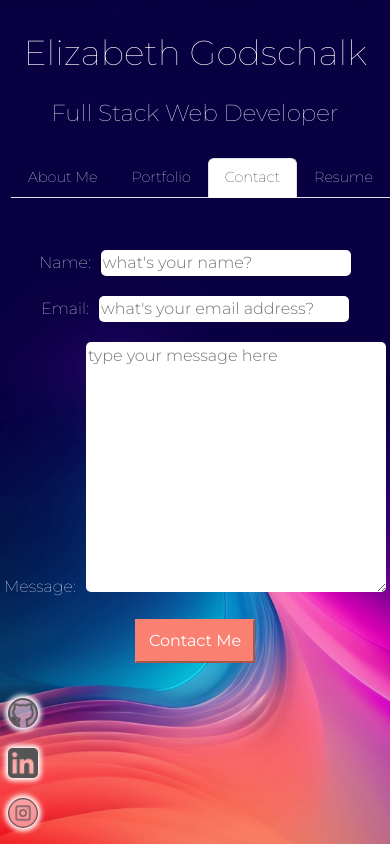
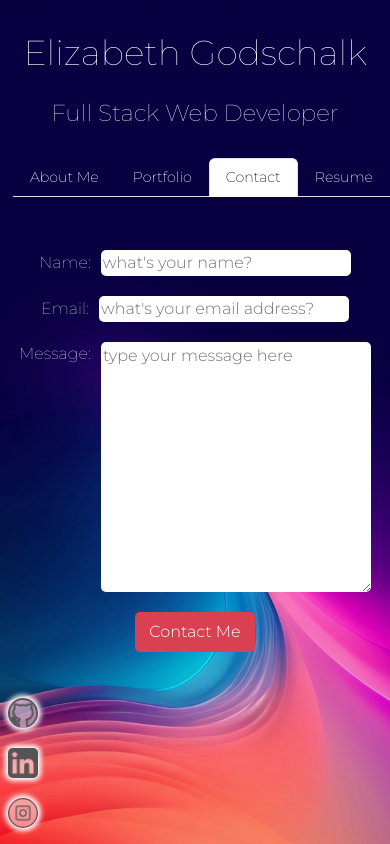
Before and after one commit to egodschalk/my-react-portfolio, a React (Vite) app: page /Contact in a window 390 px wide. Shown: the top 844 px of the page. Built offline with nearby package versions, Linux system fonts and the light colour scheme.

Commit message:
styling details

```diff
--- a/src/components/NavTabs.css
+++ b/src/components/NavTabs.css
@@ -66,6 +66,7 @@
         margin-left: 0;
         margin-right: 0;
         align-items: center;
-        font-size: 3.7vw;
+        font-size: 3.65vw;
+        font-weight: 200;
     }
   }
--- a/src/pages/About.css
+++ b/src/pages/About.css
@@ -60,13 +60,20 @@
 }
 
 @media screen and (max-width: 550px) {
+
+    .about-content {
+        top: 220px;
+    }
+
     .headshot {
         margin: 0 0 40px 0;
         width: 150px;
         height: 150px;
     }
+
     .about-text {
         min-width: 300px;
-        font-size: 1.75vh;
+        font-size: 4vw;
+        margin-left: 50px;
     }
 }
--- a/src/pages/Contact.css
+++ b/src/pages/Contact.css
@@ -37,12 +37,10 @@
     justify-content: center;
 }
 
-/* .label {
-    font-family: "Montserrat", sans-serif;
-    font-optical-sizing: auto;
-    font-weight: 100;
-    font-style: normal;
-} */
+.label-message {
+    display: flex;
+    top: 0;
+}
 
 .name,
 .email {
@@ -61,16 +59,22 @@
 }
 
 button {
-    background-color: salmon;
+    background-color: #d94051;
     color: white;
     padding: 8px;
     width: 120px;
-    border-color: salmon;
-    font-weight: 400;
+    /* border-color: #d94051; */
+    border: none;
+    border-radius: 5px;
+    font-weight: 300;
     margin-left: 300px;
     margin-right: 300px;
 }
 
+button:hover {
+    background-color: rgba(217, 64, 82, 0.876);
+    box-shadow: 0 0 5px 5px rgba(255, 255, 255, .5);
+}
 
 @media screen and (max-width: 1000px) {
     .contact-header {
@@ -88,7 +92,7 @@ button {
 
 @media screen and (max-width: 515px) {
     .message {
-        width: 300px;
+        width: 270px;
         height: 250px;
     }
 }
--- a/src/pages/Contact.jsx
+++ b/src/pages/Contact.jsx
@@ -18,7 +18,7 @@ export default function Contact() {
                         </label>
                     </div>
                     <div className='field'>
-                        <label className='label'>Message:
+                        <label className='label-message'>Message:
                             <textarea className="message" rows="8" cols="50" placeholder="type your message here"></textarea>
 
                         </label>
--- a/src/pages/Resume.css
+++ b/src/pages/Resume.css
@@ -1,6 +1,5 @@
 .resume-page {
     color: white;
-    /* margin: 80px 150px; */
 }
 
 .resume-header {
@@ -26,16 +25,17 @@ h2 {
 .resume-link {
     color: white;
     text-decoration: none;
-    background-color: salmon;
+    background-color: #d94051;
     max-width: 120px;
     text-wrap: wrap;
     padding: 10px 5px;
     border-radius: 5px;
-    font-weight: 400;
+    font-weight: 300;
 }
 
 .resume-link:hover {
-    background-color: rgba(250, 128, 114, 0.85);
+    background-color: rgba(217, 64, 82, 0.876);
+    box-shadow: 0 0 5px 5px rgba(255, 255, 255, .5);
 }
 
 .resume-content {
```
